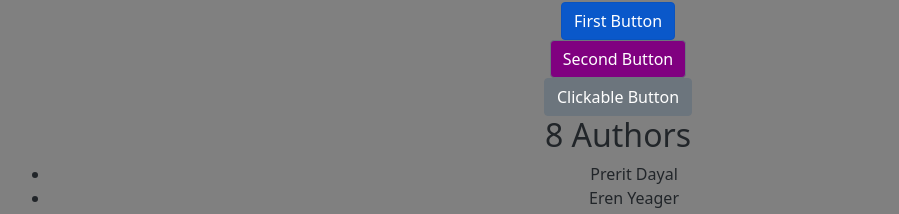
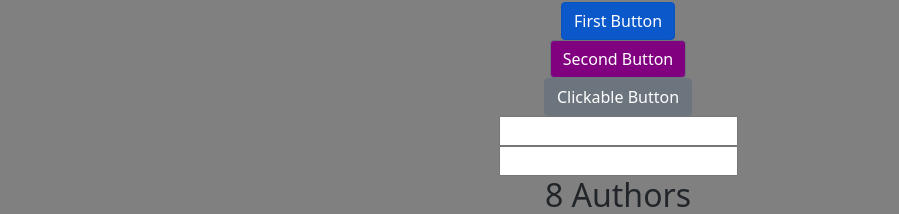
Before and after one commit to prerit714/angular-first-project, an Angular app: page / in a window 1280 px wide. Shown: the part 1394-1608 px from the top of the page, without its empty margins (22-921 px from the left). Built offline with nearby package versions, Linux system fonts and the light colour scheme.

Commit message:
Two ways of working with keyboard events

```diff
--- a/src/app/courses.component.ts
+++ b/src/app/courses.component.ts
@@ -48,6 +48,9 @@ import { CoursesService } from "./courses.service";
     <div (click)="onDivClick($event)">
       <button class="btn btn-secondary" (click)="onClickableButton($event)">Clickable Button</button>
     </div>
+    <input type="text" (keyup.enter)="onKeyUpTwo()"/>
+      <br>
+    <input type="text" (keyup)="onKeyUpOne($event)"/>
   `,
 })
 export class CoursesComponent {
@@ -108,9 +111,13 @@ export class CoursesComponent {
     $event.stopPropagation(); // important if you want to avoid bubbling
     console.log("onDivClick() is called!", $event);
   }
-  onKeyUp($event: KeyboardEvent): void {
+  onKeyUpOne($event: KeyboardEvent): void {
     if ($event.key === "Enter") {
       console.log("Enter was pressed!", $event);
     }
   }
+  onKeyUpTwo() {
+    // There are two ways of handling key press events
+    console.log("Enter was entered!");
+  }
 }
```
